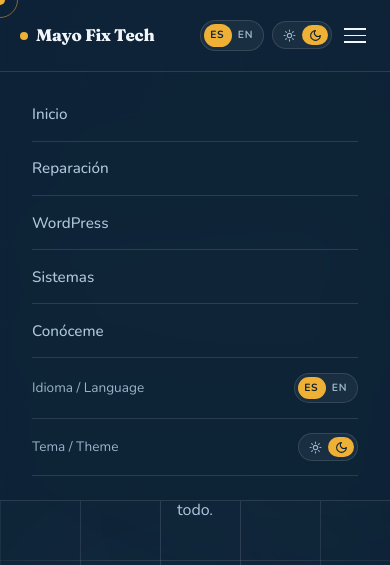
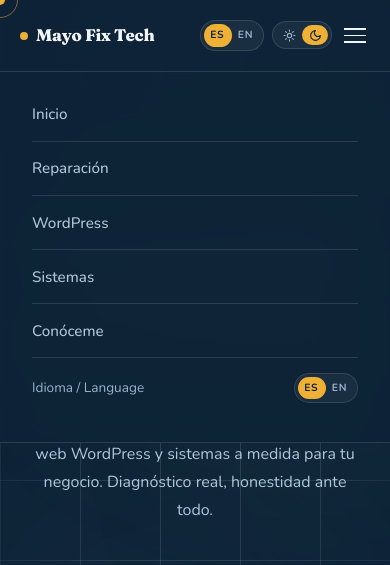
Before and after one commit to Erica4fr/MayoFixTech, a plain HTML site: page index.html in a window 390 px wide. Both pictures are taken after a click on the button 355 px from the left and 35 px from the top of the page. Shown: the top 565 px of the page. Drawn offline with nearby package versions, Linux system fonts and the light colour scheme.

Commit message:
Quita la fila de tema del menú desplegable
El selector de tema ya está siempre visible en la barra, así que la fila 'Tema / Theme' del menú sobraba. Se quitó de las seis páginas junto con su regla de estilo, y la fila de idioma, que ahora queda al final, pierde la línea inferior suelta.

```diff
--- a/css/styles.css
+++ b/css/styles.css
@@ -282,6 +282,8 @@ nav {
   padding: 0.9rem 0; border-bottom: 1px solid var(--border);
 }
 .mobile-lang > span { font-size: 0.85rem; color: var(--text3); }
+/* Al ser la última fila del menú, su línea inferior quedaría suelta. */
+.mobile-lang:last-child { border-bottom: none; }
 
 /* Botones reutilizables */
 .btn {
@@ -1286,13 +1288,6 @@ p.trust-sub-inline { font-size: 1rem; color: var(--text2); max-width: 480px; lin
 .theme-switch.is-light .theme-switch-opt:first-of-type,
 .theme-switch.is-dark  .theme-switch-opt:last-of-type { color: var(--on-accent); }
 
-/* Fila del selector dentro del menú móvil (igual que .mobile-lang). */
-.mobile-theme {
-  display: flex; align-items: center; justify-content: space-between;
-  padding: 0.9rem 0; border-bottom: 1px solid var(--border);
-}
-.mobile-theme > span { font-size: 0.85rem; color: var(--text3); }
-
 @media (prefers-reduced-motion: reduce) {
   .theme-switch-pill, .lang-switch-pill { transition: none; }
 }
--- a/index.html
+++ b/index.html
@@ -188,14 +188,6 @@
       </div>
     </div>
 
-    <div class="mobile-theme">
-      <span>Tema / Theme</span>
-      <button class="theme-switch is-dark" type="button" onclick="toggleTheme()" role="switch" aria-checked="true" aria-label="Cambiar tema">
-        <span class="theme-switch-pill"></span>
-        <span class="theme-switch-opt"><svg aria-hidden="true" focusable="false"><use href="#ico-sun"/></svg></span>
-        <span class="theme-switch-opt"><svg aria-hidden="true" focusable="false"><use href="#ico-moon"/></svg></span>
-      </button>
-    </div>
   </div>
 
   <!-- SECCIÓN HERO Primera pantalla que ve el usuario. Contiene: - Fondo con cuadrícula sutil - 3 orbs (círculos de luz difusa animados) - Contenido principal: badge, título, subtítulo y botones - Indicador "scroll" animado en la parte inferior -->
```
Also changed, not shown: 404.html (+0 -8 lines), nosotros.html (+0 -8 lines), reparacion.html (+0 -8 lines), sistemas.html (+0 -8 lines), wordpress.html (+0 -8 lines).
